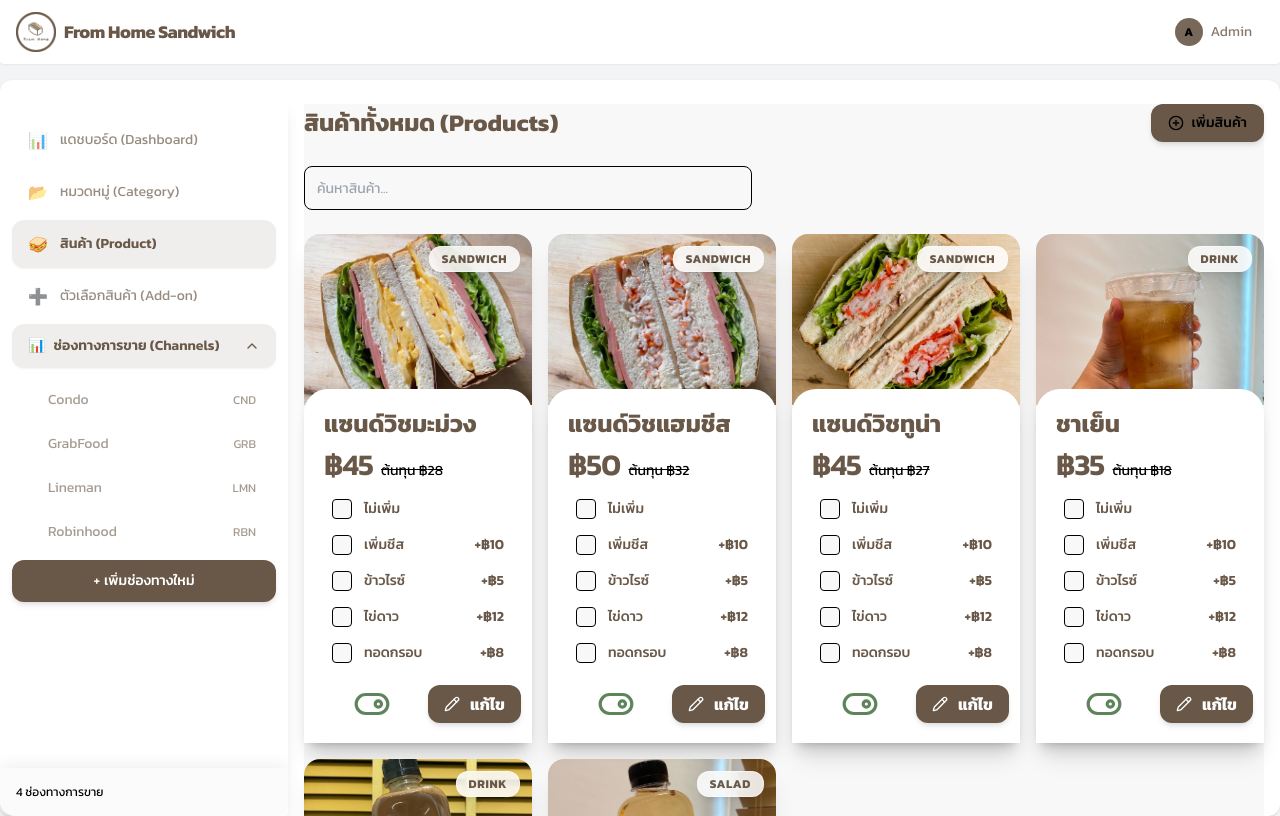
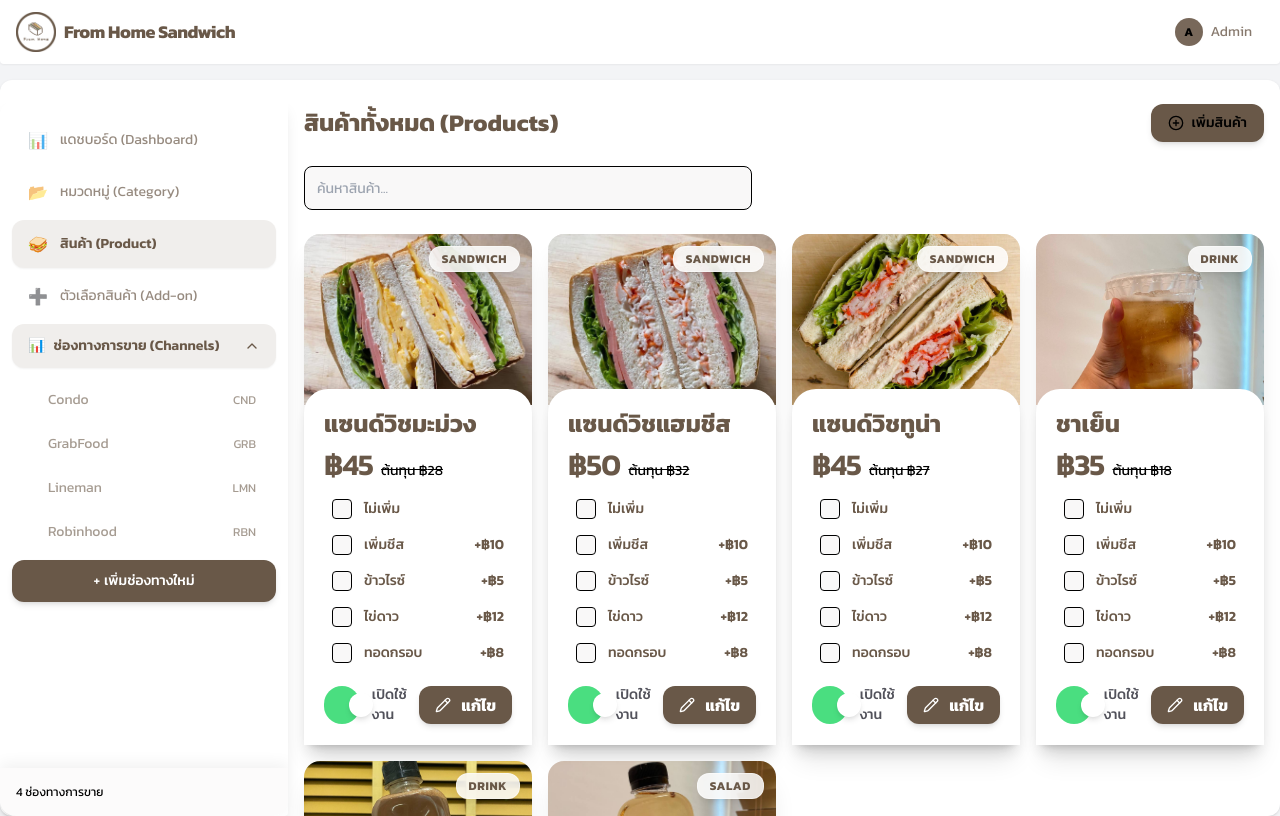
Before and after one commit to BlackMocca/fromhome-sandwich, a Next.js app in the folder web/: page /management/products in a window 1280 px wide. Built offline with nearby package versions, Linux system fonts and the light colour scheme.

Commit message:
add toggle switch

```diff
--- a/web/app/management/products/page.tsx
+++ b/web/app/management/products/page.tsx
@@ -65,7 +65,7 @@ export default function ProductsPage() {
   };
 
   return (
-    <div className="min-h-screen bg-surface">
+    <div className="min-h-screen">
       {/* Header */}
       <div className="flex items-center justify-between mb-6">
         <h1 className="text-2xl font-bold text-primary">สินค้าทั้งหมด (Products)</h1>
--- a/web/src/components/app/product-card.tsx
+++ b/web/src/components/app/product-card.tsx
@@ -1,9 +1,10 @@
 'use client';
 
 import Image from 'next/image';
-import { Pencil, ToggleLeft, ToggleRight } from 'lucide-react';
+import { Pencil } from 'lucide-react';
 import type { Product, ProductOption } from '@/types/product';
 import type { Category } from '@/types/category';
+import { ToggleSwitch } from '../ui/toggle-switch';
 import { ProductOptionsPills } from './product-options-pills';
 import { useState } from 'react';
 
@@ -64,20 +65,17 @@ export function ProductCard({ product, category, options, onAdd }: ProductCardPr
           />
         </div>
 
-        {/* ── Action row (Toggle on left, Edit on right) */}
+        {/* ── Action row (iOS ToggleSwitch on left, Edit on right) */}
         <div className="mt-auto flex items-center gap-2">
-          {/* Toggle — aligned to left edge, icon height 38px full size */}
-          <button
-            type="button"
-            onClick={() => setActive(!active)}
-            className="flex items-center justify-center gap-1.5 h-[38px] px-4 rounded-xl hover:bg-action/10 transition-all"
+          {/* iOS-style ToggleSwitch — green/gray sliding knob + right label */}
+          <ToggleSwitch
+            on={active}
+            onToggle={(next) => setActive(next)}
+            size="md"
+            className="h-[38px]"
           >
-            {active ? (
-              <ToggleRight className="w-[64px] h-[38px] text-success" />
-            ) : (
-              <ToggleLeft className="w-[64px] h-[38px] text-muted-foreground" />
-            )}
-          </button>
+            เปิดใช้งาน
+          </ToggleSwitch>
 
           {/* Edit — aligned to right edge */}
           <button
--- /dev/null
+++ b/web/src/components/ui/toggle-switch.tsx
@@ -0,0 +1,103 @@
+'use client';
+
+import * as React from 'react';
+import { cn } from '@/lib/utils';
+
+// ─── Types ───────────────────────────────────────────────
+export type ToggleSwitchSize = 'sm' | 'md' | 'lg';
+
+export type ToggleSwitchOnChange = (next: boolean) => void;
+
+interface ToggleSwitchProps extends Omit<React.ButtonHTMLAttributes<HTMLButtonElement>, 'size' | 'onToggle'> {
+  on?: boolean;
+  defaultOn?: boolean;
+  size?: ToggleSwitchSize;
+  onToggle?: ToggleSwitchOnChange;
+}
+
+// ─── Base classes ────────────────────────────────────────
+const baseClasses =
+  'inline-flex items-center justify-center ring-offset-background focus-visible:outline-none focus-visible:ring-2 focus-visible:ring-ring disabled:pointer-events-none disabled:opacity-50 select-none';
+
+// ─── Sizes (track width, knob size) ─────
+const sizes: Record<ToggleSwitchSize, { track: string; knob: number; translateX: number }> = {
+  // translateX = ระยะที่วงกลมต้องเลื่อนไปทางขวา
+  // สูตร: left(3) + translateX + knobWidth = trackWidth
+  sm: { track: 'w-[40px] h-[26px]', knob: 20, translateX: 17 },   // 3 + 17 + 20 = 40
+  md: { track: 'w-[52px] h-[30px]', knob: 24, translateX: 25 },    // 3 + 25 + 24 = 52
+  lg: { track: 'w-[64px] h-[34px]', knob: 28, translateX: 33 },    // 3 + 33 + 28 = 64
+};
+
+// ─── Component ───────────────────────────────────────────
+export function ToggleSwitch({
+  on,
+  defaultOn = false,
+  onToggle,
+  size = 'md',
+  className,
+  children,
+  ...props
+}: ToggleSwitchProps) {
+  // Handle controlled vs uncontrolled state
+  const isControlled = on !== undefined;
+  const [state, setState] = React.useState(defaultOn);
+
+  const isActive = isControlled ? on : state;
+
+  return (
+    <div className="inline-flex items-center gap-3">
+      {/* The Button Track */}
+      <button
+        role="switch"
+        aria-checked={isActive}
+        onClick={() => {
+          if (!isControlled) setState(prev => !prev);
+          onToggle?.(!isActive); // ใช้ onToggle ที่ destructured มาแล้ว รับ boolean ได้โดยตรง
+        }}
+        disabled={props.disabled}
+        className={cn(
+          baseClasses,
+          'relative rounded-full transition-colors duration-200 ease-in-out',
+
+          // Background colors (On/Off)
+          isActive ? 'bg-[#4ade80]' : 'bg-[#E5E7EB]',
+          isActive && !props.disabled && 'hover:bg-[#3cc173]',
+
+          sizes[size].track,
+          className,
+        )}
+        {...props}
+      >
+        {/* The Sliding Knob — เลื่อนด้วย transform: translate() */}
+        <span
+          aria-hidden="true"
+          className={cn(
+            'absolute left-[3px] rounded-full bg-white shadow-md w-[var(--knob-w)] h-[var(--knob-w)]',
+            'transition-transform duration-500 ease-in-out',
+          )}
+          style={{
+            '--knob-w': `${sizes[size].knob}px`,
+            top: '50%',
+            transform: `translateY(-50%) translateX(${isActive ? (sizes[size].translateX - 3) : 0}px)`,
+          } as React.CSSProperties}
+        />
+
+        {/* Label (optional text inside the track) */}
+        {children && (
+          <span className="absolute inset-0 flex items-center justify-center text-[10px] font-semibold uppercase tracking-wider pointer-events-none">
+            {/* Add custom label content if needed */}
+          </span>
+        )}
+      </button>
+
+      {/* Right Label (iOS style) */}
+      {children && (
+        <span className="text-sm font-medium text-zinc-600 select-none pointer-events-none">
+          {isActive ? 'เปิดใช้งาน' : 'ปิดใช้งาน'}
+        </span>
+      )}
+    </div>
+  );
+}
+
+export default ToggleSwitch;
```
